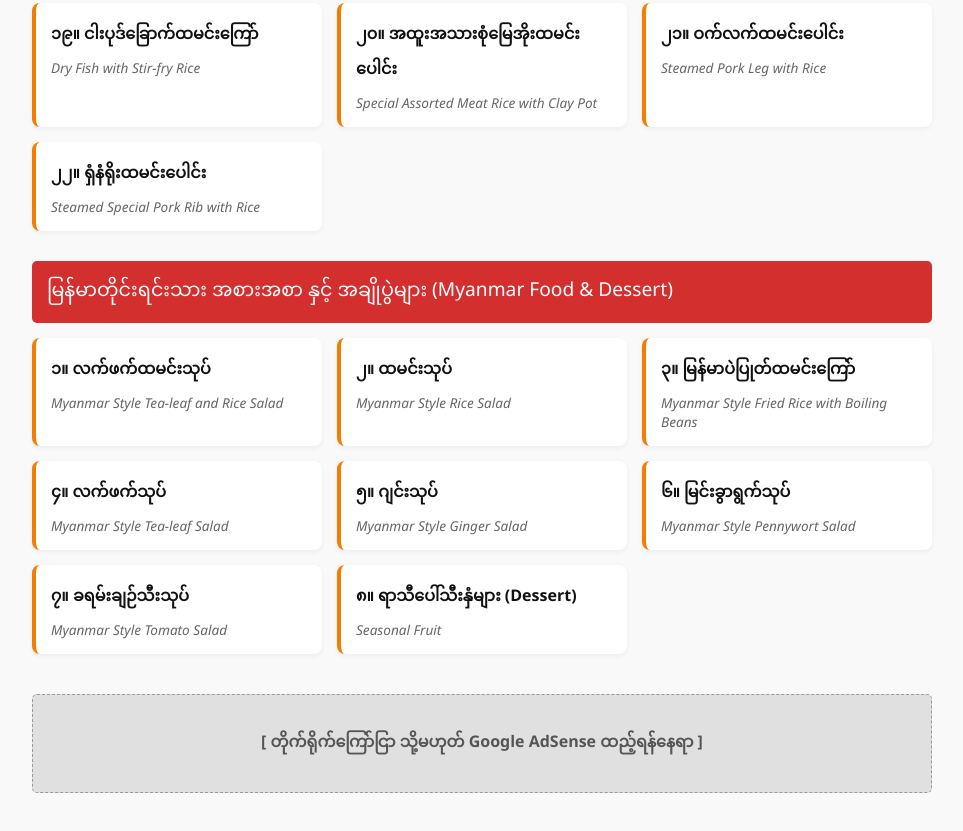
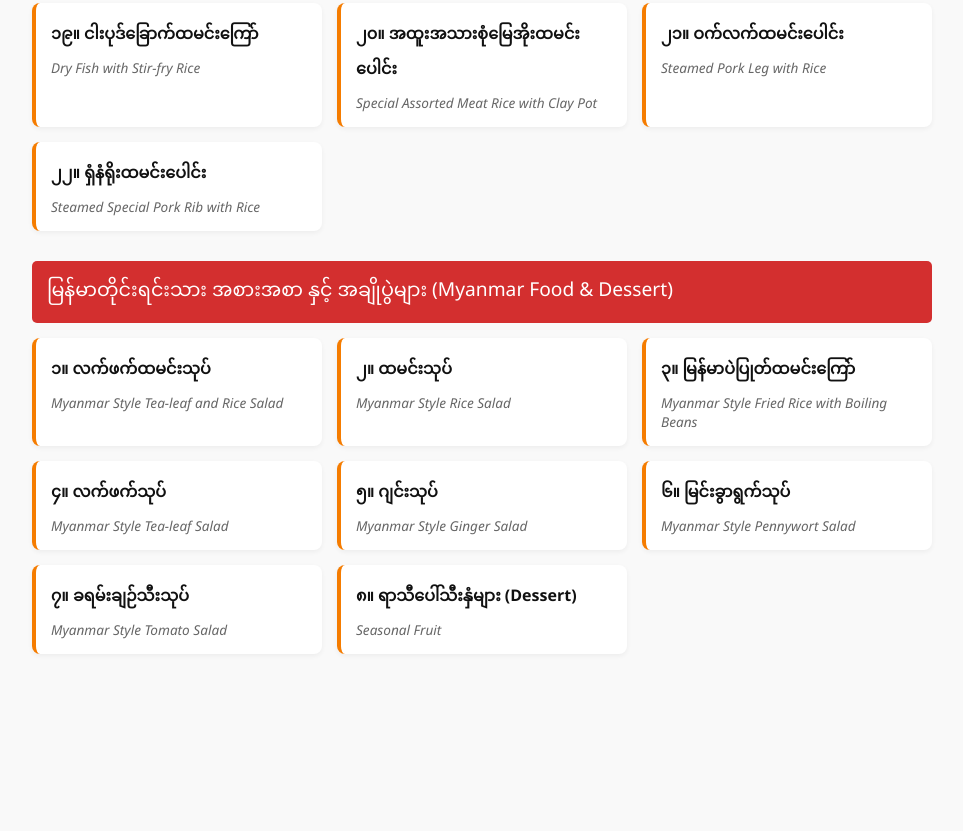
Before and after one commit to belgyipiggy-cloud/LIN-SITT-NAING-RESTAURANT, a plain HTML site: page index.html in a window 1280 px wide. Shown: the part 6321-7152 px from the top of the page, without its empty margins (158-1121 px from the left). After the commit the page ends 7075 px from the top, so only its background shows below. Drawn offline with Linux system fonts and the light colour scheme.

Commit message:
Update index.html

```diff
--- a/index.html
+++ b/index.html
@@ -19,7 +19,7 @@
             color: var(--text-color);
             margin: 0;
             padding: 0;
-            padding-bottom: 70px;
+            padding-bottom: 80px;
         }
 
         header {
@@ -107,16 +107,6 @@
             font-size: 1.1rem;
             display: inline-block;
             box-shadow: 0 4px 6px rgba(0,0,0,0.2);
-        }
-
-        .ad-banner {
-            margin-top: 40px;
-            padding: 15px;
-            background-color: #e0e0e0;
-            text-align: center;
-            border: 1px dashed #999;
-            border-radius: 5px;
-            color: #555;
         }
     </style>
 </head>
@@ -325,11 +315,6 @@
             <div class="menu-item"><h3>၈။ ရာသီပေါ်သီးနှံများ (Dessert)</h3><p>Seasonal Fruit</p></div>
         </div>
 
-        <!-- Ad Banner Placement (Optional) -->
-        <div class="ad-banner">
-            <p><strong>[ တိုက်ရိုက်ကြော်ငြာ သို့မဟုတ် Google AdSense ထည့်ရန်နေရာ ]</strong></p>
-        </div>
-
     </div>
 
     <!-- Call to Order Button -->
```
